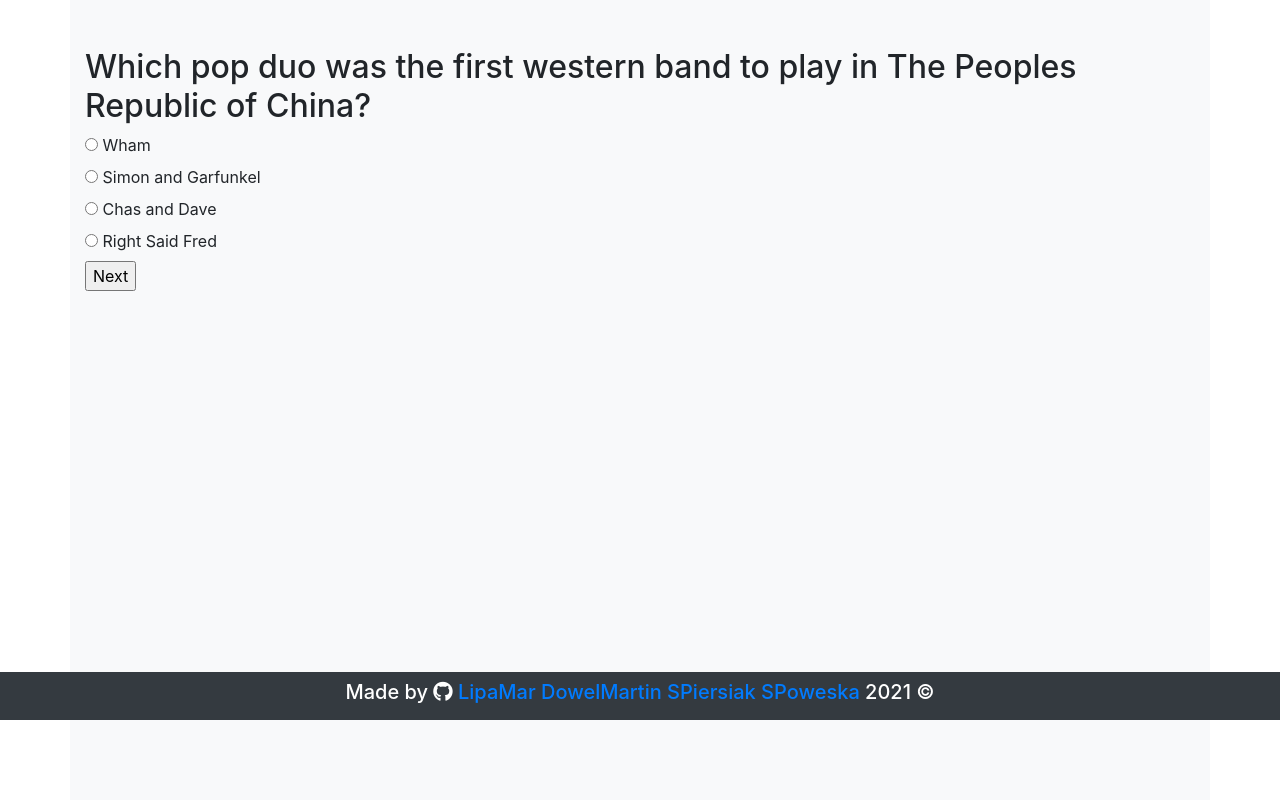
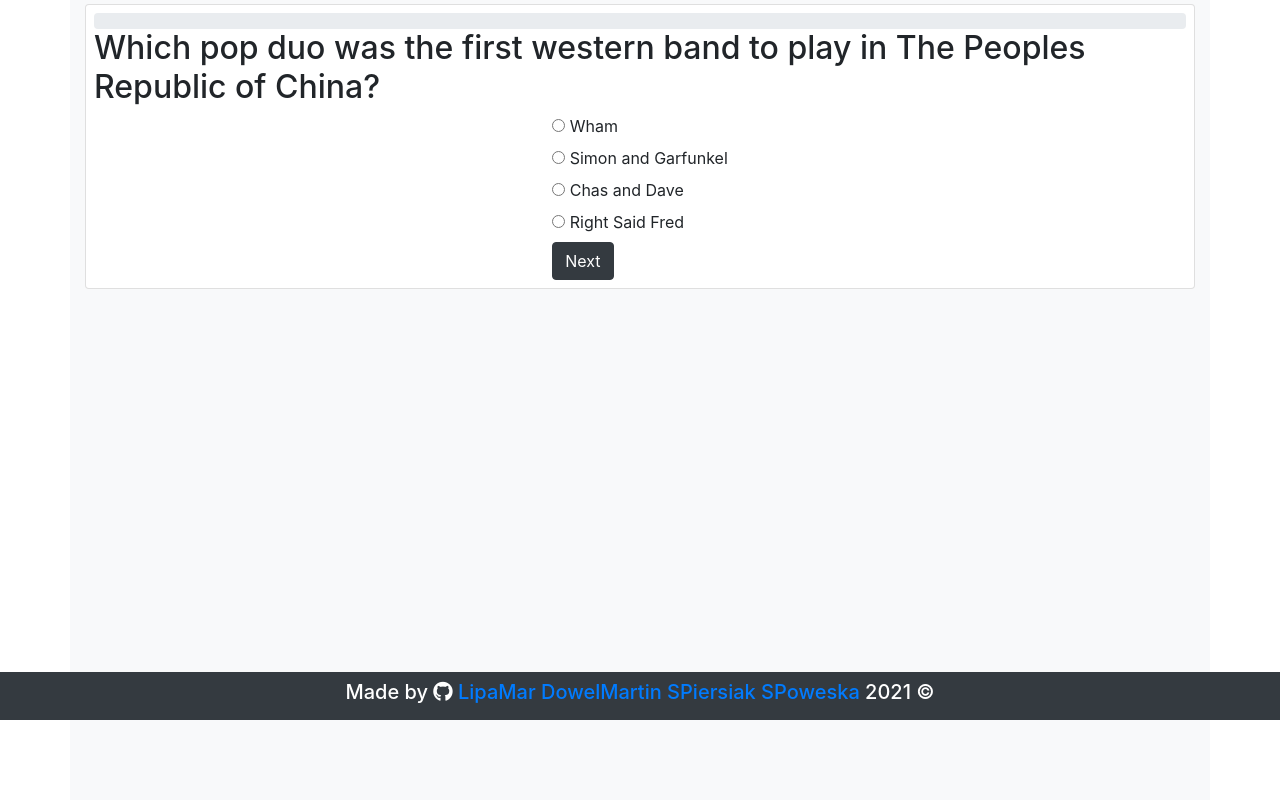
Before and after one commit to LipaMar/quiz, a Django app: page /1/1/ in a window 1280 px wide. Shown: the part 80-880 px from the top of the page. Run offline with Django 3.2, Linux system fonts and the light colour scheme; data comes from the database, SQL or seed files in the repository; some libraries are stand-ins or nearby versions.

Commit message:
Single Question Page
- new single question page
- views update
- base.html update

```diff
--- a/src/quiz_app/templates/base.html
+++ b/src/quiz_app/templates/base.html
@@ -17,7 +17,7 @@
 <nav  class="navbar navbar-expand-lg bg-dark text-white navbar-dark sticky-top d-flex justify-content-center">
     <a href="/" class=" navbar-brand"><img src="{% static 'quiz_app/logo.png' %}" height="50px" alt=""> Quiz WSIiZ</a>
 </nav>
-<div class="container-xl py-5 bg-light min-100">
+<div class="container-xl pt-1 pb-5 bg-light min-100">
 {% block body%}
 {% endblock %}
 </div>
--- a/src/quiz_app/templates/single_question_page.html
+++ b/src/quiz_app/templates/single_question_page.html
@@ -1,16 +1,29 @@
 {% extends "base.html" %}
 
 {% block body %}
-    <h2>{{  current_question.question_text }}</h2>
-    {% if error_message %}<p><b>{{ error_message }}</b></p>{%  endif %}
+    <div>
+        <div class="card p-2">
+            <div class="progress">
+                <div class="progress-bar progress-bar-striped progress-bar-animated bg-secondary"
+                     style="width:{{ percent }}%" role="progressbar"
+                     aria-valuenow="{{ current_question.question_num }}" aria-valuemin="0"
+                     aria-valuemax="{{ total }}"></div>
+            </div>
+            <h2>{{ current_question.question_text }}</h2>
 
+            <div class="d-flex justify-content-center">
                 <form action="{% url 'quiz:vote' quiz.id current_question.question_num %}" method="post">
-        {%  csrf_token %}
+                    {% csrf_token %}
                     {% for x in current_question.choice_set.all %}
-            <input type="radio" name="choice" id="choice{{ forloop.counter}}" value="{{ x.id }}">
+                        <input type="radio" name="choice" id="choice{{ forloop.counter }}" value="{{ x.id }}">
                         <label for="choice{{ forloop.counter }}">{{ x.choice_text }}</label>
                         <br>
                     {% endfor %}
-    <input type="submit" value={{ next_or_submit }}>
+                    {% if error_message %}<p class="text-danger text-center"><b>{{ error_message }}</b></p>{% endif %}
+                    <input class="btn btn-dark" type="submit" value={{ next_or_submit }}>
                 </form>
+            </div>
+        </div>
+    </div>
+
 {% endblock %}
--- a/src/quiz_app/views.py
+++ b/src/quiz_app/views.py
@@ -37,6 +37,8 @@
 def single_question_page(request, quiz_id, question_id):
     quiz = get_object_or_404(Quiz, pk=quiz_id)
     current_question = quiz.question_set.get(question_num=question_id)
+    total = len(quiz.question_set.all())
+    percent = ((current_question.question_num - 1)/total)*100
 
     next_or_submit = "Next"
     last_question_check = False
@@ -54,7 +56,9 @@
         'quiz': quiz,
         'next_question_id': next_question_id,
         'last_question_check': last_question_check,
-        'next_or_submit': next_or_submit
+        'next_or_submit': next_or_submit,
+        'total': total,
+        'percent': percent
     }
 
     return render(request, 'single_question_page.html', context)
@@ -63,6 +67,8 @@
 def vote(request, quiz_id, question_id):
     quiz = get_object_or_404(Quiz, pk=quiz_id)
     current_question = quiz.question_set.get(question_num=question_id)
+    total = len(quiz.question_set.all())
+    percent = ((current_question.question_num - 1)/total)*100
 
     next_or_submit = "Next"
     if question_id == (len(quiz.question_set.all())):
@@ -76,6 +82,8 @@
             'current_question': current_question,
             'error_message': "Choose an answer!",
             'next_or_submit': next_or_submit,
+            'total': total,
+            'percent': percent
         })
     else:
         correct_answer = current_question.choice_set.get(correct=True)
```
Lines whose indentation alone changed are shown as unchanged.
